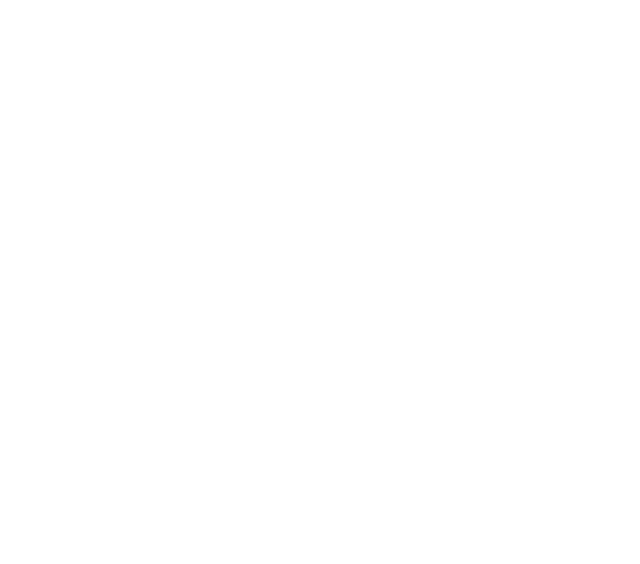
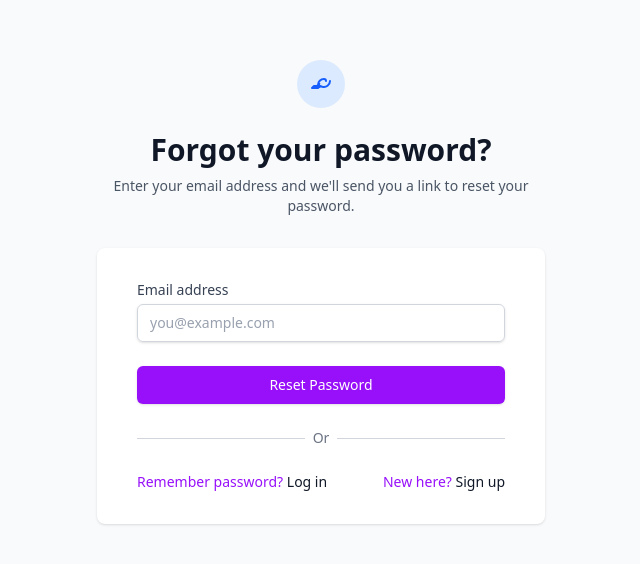
Before and after one commit to Team-Start-First/SwiftPay, a React (Vite) app: page /ForgotPassword in a window 1280 px wide. Before the commit this address had no page. Shown: the part 108-672 px from the top of the page, without its empty margins (319-959 px from the left). Built offline with nearby package versions, Linux system fonts and the light colour scheme.

Commit message:
integrating forgot password functionality and updating google auth for new users

```diff
--- a/src/App.jsx
+++ b/src/App.jsx
@@ -3,8 +3,10 @@
 import SignUp from "./components/SignUp";
 import Login from "./components/Login";
 import Hero from "./components/Hero";
-import Card from "./components/Card"
-
+import Card from "./components/Card";
+import ForgotPassword from "./components/ForgotPassword";
+import ResetPassword from "./components/ResetPassword";
+import EmailConfirmed from "./components/EmailConfirmed";
 
 
 function App() {
@@ -15,6 +17,9 @@
         <Route path="/signUp" element={<SignUp />} />
         <Route path="/Login" element={<Login />} />
         <Route path="/Card" element={<Card />} />
+        <Route path="/ForgotPassword" element={<ForgotPassword />} />
+        <Route path="/ResetPassword" element={<ResetPassword />} />
+        <Route path="/EmailConfirmed" element={<EmailConfirmed />} />
       </Routes>
     </div>
   );
--- /dev/null
+++ b/src/components/EmailConfirmed.jsx
@@ -0,0 +1,32 @@
+import { useEffect } from "react";
+import { useNavigate } from "react-router-dom";
+
+const EmailConfirmed = () => {
+  const navigate = useNavigate();
+
+  useEffect(() => {
+    const timer = setTimeout(() => {
+      navigate("/login");
+    }, 3000); // 3 seconds
+
+    return () => clearTimeout(timer);
+  }, [navigate]);
+
+  return (
+    <div className="min-h-screen flex items-center justify-center bg-gray-50 px-4">
+      <div className="bg-white p-6 rounded-lg shadow text-center max-w-md">
+        <h1 className="text-2xl font-bold text-green-600 mb-2">
+          🎉 Signup successful!
+        </h1>
+        <p className="text-gray-700">
+          Your email has been verified successfully.
+        </p>
+        <p className="text-sm text-gray-500 mt-2">
+          Redirecting you to login…
+        </p>
+      </div>
+    </div>
+  );
+};
+
+export default EmailConfirmed;
--- /dev/null
+++ b/src/components/ForgotPassword.jsx
@@ -0,0 +1,134 @@
+import React, { useState } from 'react';
+import { supabase } from "../supabase";
+
+
+const ForgotPassword = () => {
+  const [email, setEmail] = useState('');
+  const [isLoading, setIsLoading] = useState(false);
+  const [message, setMessage] = useState(null);
+
+  const handleSubmit = async (e) => {
+    e.preventDefault();
+    setIsLoading(true);
+     setMessage(null);
+
+        const { error } = await supabase.auth.resetPasswordForEmail(email, {
+    redirectTo: "http://localhost:5173/ResetPassword",
+        });
+
+    // Simulate API call
+    // setTimeout(() => {
+    //   setIsLoading(false);
+    //   setMessage(`If an account exists for ${email}, you will receive a reset link shortly.`);
+    //   setEmail(''); // Clear input
+      // }, 2000);
+      setIsLoading(false);
+
+  if (error) {
+    setMessage(error.message);
+    return;
+  }
+
+  setMessage(
+    `If an account exists for this ${email}, you’ll receive a password reset link shortly.`
+  );
+  setEmail("");
+};
+
+
+  return (
+    <div className="min-h-screen bg-gray-50 flex flex-col justify-center py-12 sm:px-6 lg:px-8">
+      {/* Container */}
+      <div className="sm:mx-auto sm:w-full sm:max-w-md">
+
+        {/* Icon / Logo */}
+        <div className="mx-auto h-12 w-12 bg-blue-100 rounded-full flex items-center justify-center">
+          <svg xmlns="http://www.w3.org/2000/svg" className="h-6 w-6 text-blue-600" fill="none" viewBox="0 0 24 24" stroke="currentColor">
+            <path strokeLinecap="round" strokeLinejoin="round" strokeWidth={2} d="M15 7a2 2 0 012 2m4 0a6 6 0 01-7.743 5.743L11 14l-1 1-1 1H3l2-2h3l2.293-2.293c-.63.63-.184 1.707.32 3.293M15 7a6 6 0 00-6 6v1" />
+          </svg>
+        </div>
+
+        <h2 className="mt-6 text-center text-3xl font-extrabold text-gray-900">
+          Forgot your password?
+        </h2>
+        <p className="mt-2 text-center text-sm text-gray-600">
+          Enter your email address and we'll send you a link to reset your password.
+        </p>
+      </div>
+
+      <div className="mt-8 sm:mx-auto sm:w-full sm:max-w-md">
+        <div className="bg-white py-8 px-4 shadow sm:rounded-lg sm:px-10">
+
+          {/* Success Message */}
+          {message && (
+            <div className="mb-4 bg-green-50 border border-green-200 text-green-600 px-4 py-3 rounded relative" role="alert">
+              <span className="block sm:inline">{message}</span>
+            </div>
+          )}
+
+          <form className="space-y-6" onSubmit={handleSubmit}>
+            <div>
+              <label htmlFor="email" className="block text-sm font-medium text-gray-700">
+                Email address
+              </label>
+              <div className="mt-1">
+                <input
+                  id="email"
+                  name="email"
+                  type="email"
+                  autoComplete="email"
+                  required
+                  value={email}
+                  onChange={(e) => setEmail(e.target.value)}
+                  className="appearance-none block w-full px-3 py-2 border border-gray-300 rounded-md shadow-sm placeholder-gray-400 focus:outline-none focus:ring-purple-500 focus:border-purple-500 sm:text-sm"
+                  placeholder="you@example.com"
+                />
+              </div>
+            </div>
+
+            <div>
+              <button
+                type="submit"
+                disabled={isLoading}
+                className={`w-full flex justify-center py-2 px-4 border border-transparent rounded-md shadow-sm text-sm font-medium text-white ${
+                  isLoading ? 'bg-purple-400 cursor-not-allowed' : 'bg-purple-600 hover:bg-purple-700'
+                } focus:outline-none focus:ring-2 focus:ring-offset-2 focus:ring-purple-500 transition duration-150 ease-in-out`}
+              >
+                {isLoading ? 'Sending...' : 'Reset Password'}
+              </button>
+            </div>
+          </form>
+
+          {/* Footer Links: Remember Password & Sign Up */}
+          <div className="mt-6">
+            <div className="relative">
+              <div className="absolute inset-0 flex items-center">
+                <div className="w-full border-t border-gray-300" />
+              </div>
+              <div className="relative flex justify-center text-sm">
+                <span className="px-2 bg-white text-gray-500">
+                  Or
+                </span>
+              </div>
+            </div>
+
+            <div className="mt-6 flex justify-between text-sm">
+               {/* Remember Password? Link */}
+              <a href="/login" className="font-medium text-purple-600 hover:text-purple-500">
+                Remember password? <span className="text-gray-900">Log in</span>
+              </a>
+
+              {/* Sign Up Link */}
+              <a href="/signup" className="font-medium text-purple-600 hover:text-purple-500">
+                New here? <span className="text-gray-900">Sign up</span>
+              </a>
+            </div>
+          </div>
+
+        </div>
+      </div>
+    </div>
+  );
+};
+
+export default ForgotPassword;
--- a/src/components/Login.jsx
+++ b/src/components/Login.jsx
@@ -82,17 +82,7 @@
     alert("Welcome back 🎉");
     navigate("/Card");
   };
-  const handleForgotPassword = async () => {
-    const email = prompt("Enter your email for password reset:");
-    if (!email) return;
 
-    const { error } = await supabase.auth.resetPasswordForEmail(email, {
-      redirectTo: "http://localhost:5173/reset-password", // adjust as needed
-    });
-
-    if (error) alert(error.message);
-    else alert("Password reset email sent!");
-  };
 
   const handleGoogleLogin = async () => {
     const { error } = await supabase.auth.signInWithOAuth({
@@ -253,12 +243,12 @@
                   />
                   <span className="ml-2">Remember me</span>
                 </label>
-                <button
-                  onClick={handleForgotPassword}
-                  className="text-sm text-green-600 hover:underline"
+                <Link
+                  to="/ForgotPassword"
+                  className="text-sm text-purple-600 hover:underline"
                 >
                   Forgot password?
-                </button>
+                </Link>
               </div>
 
               {/* Submit button */}
@@ -279,7 +269,7 @@
                 Don’t have an account?
                 <Link
                   to="/signup"
-                  className="text-green-600 font-medium hover:underline ml-1"
+                  className="text-purple-600 font-medium hover:underline ml-1"
                 >
                   Sign up
                 </Link>
--- /dev/null
+++ b/src/components/ResetPassword.jsx
@@ -0,0 +1,86 @@
+import React, { useState } from "react";
+import { supabase } from "../supabase";
+import { useNavigate } from "react-router-dom";
+
+const ResetPassword = () => {
+  const navigate = useNavigate();
+  const [password, setPassword] = useState("");
+  const [confirmPassword, setConfirmPassword] = useState("");
+  const [error, setError] = useState(null);
+  const [loading, setLoading] = useState(false);
+
+  const handleReset = async (e) => {
+    e.preventDefault();
+    setError(null);
+
+    if (password.length < 8) {
+      setError("Password must be at least 8 characters");
+      return;
+    }
+
+    if (password !== confirmPassword) {
+      setError("Passwords do not match");
+      return;
+    }
+
+    setLoading(true);
+
+    const { error } = await supabase.auth.updateUser({
+      password,
+    });
+
+    setLoading(false);
+
+    if (error) {
+      setError(error.message);
+      return;
+    }
+
+    alert("Password reset successful. Please log in.");
+    navigate("/login");
+  };
+
+  return (
+    <div className="min-h-screen flex items-center justify-center bg-gray-50 px-4">
+      <div className="max-w-md w-full bg-white p-6 rounded-lg shadow">
+        <h2 className="text-2xl font-bold text-center mb-4">
+          Reset your password
+        </h2>
+
+        {error && (
+          <p className="mb-3 text-sm text-red-600 text-center">{error}</p>
+        )}
+
+        <form onSubmit={handleReset} className="space-y-4">
+          <input
+            type="password"
+            placeholder="New password"
+            value={password}
+            onChange={(e) => setPassword(e.target.value)}
+            className="w-full px-4 py-2 border rounded"
+          />
+
+          <input
+            type="password"
+            placeholder="Confirm new password"
+            value={confirmPassword}
+            onChange={(e) => setConfirmPassword(e.target.value)}
+            className="w-full px-4 py-2 border rounded"
+          />
+
+          <button
+            type="submit"
+            disabled={loading}
+            className={`w-full py-2 rounded text-white ${
+              loading ? "bg-gray-400" : "bg-purple-600 hover:bg-purple-700"
+            }`}
+          >
+            {loading ? "Updating..." : "Update Password"}
+          </button>
+        </form>
+      </div>
+    </div>
+  );
+};
+
+export default ResetPassword;
```
Also changed, not shown: src/components/SignUp.jsx (+38 -24 lines).
